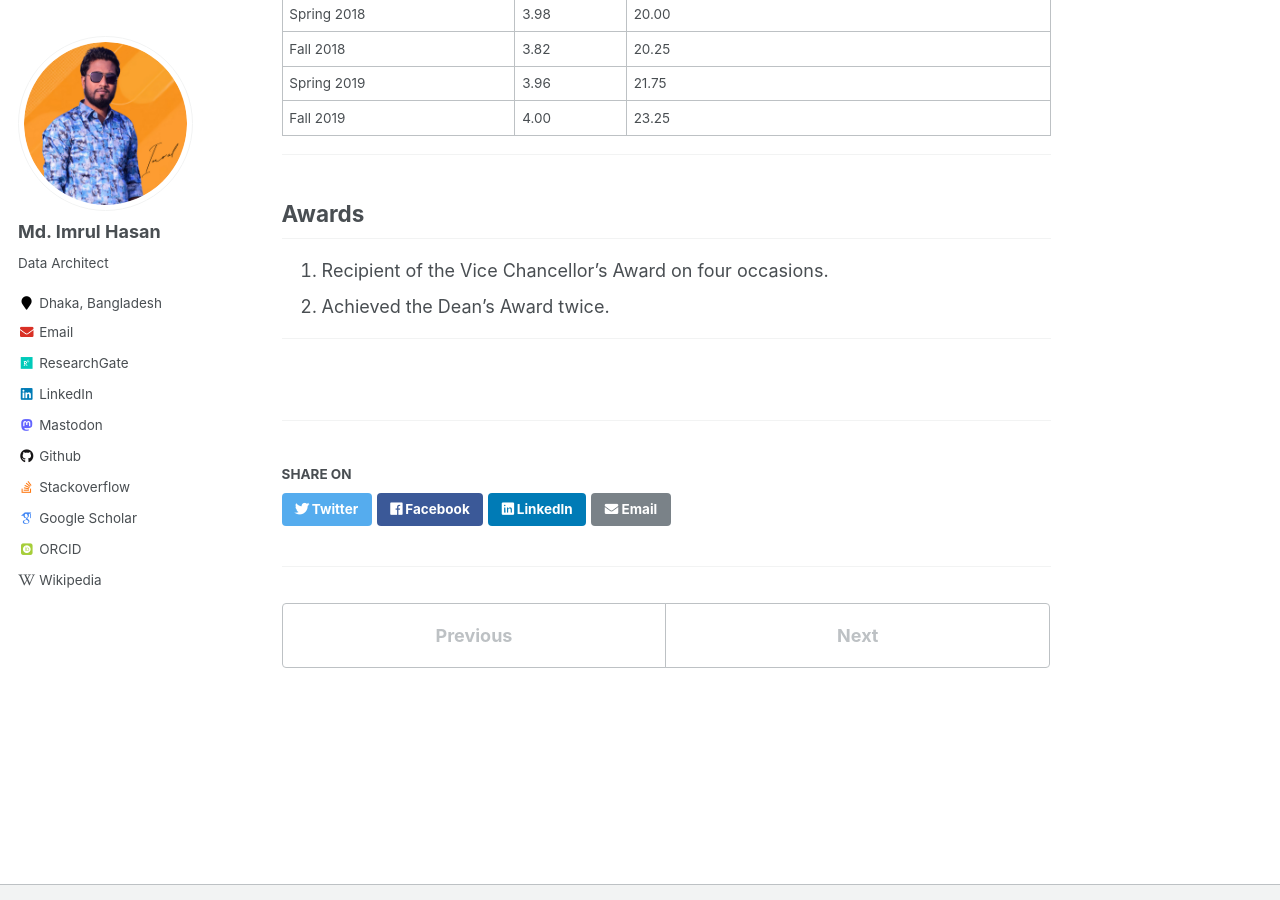
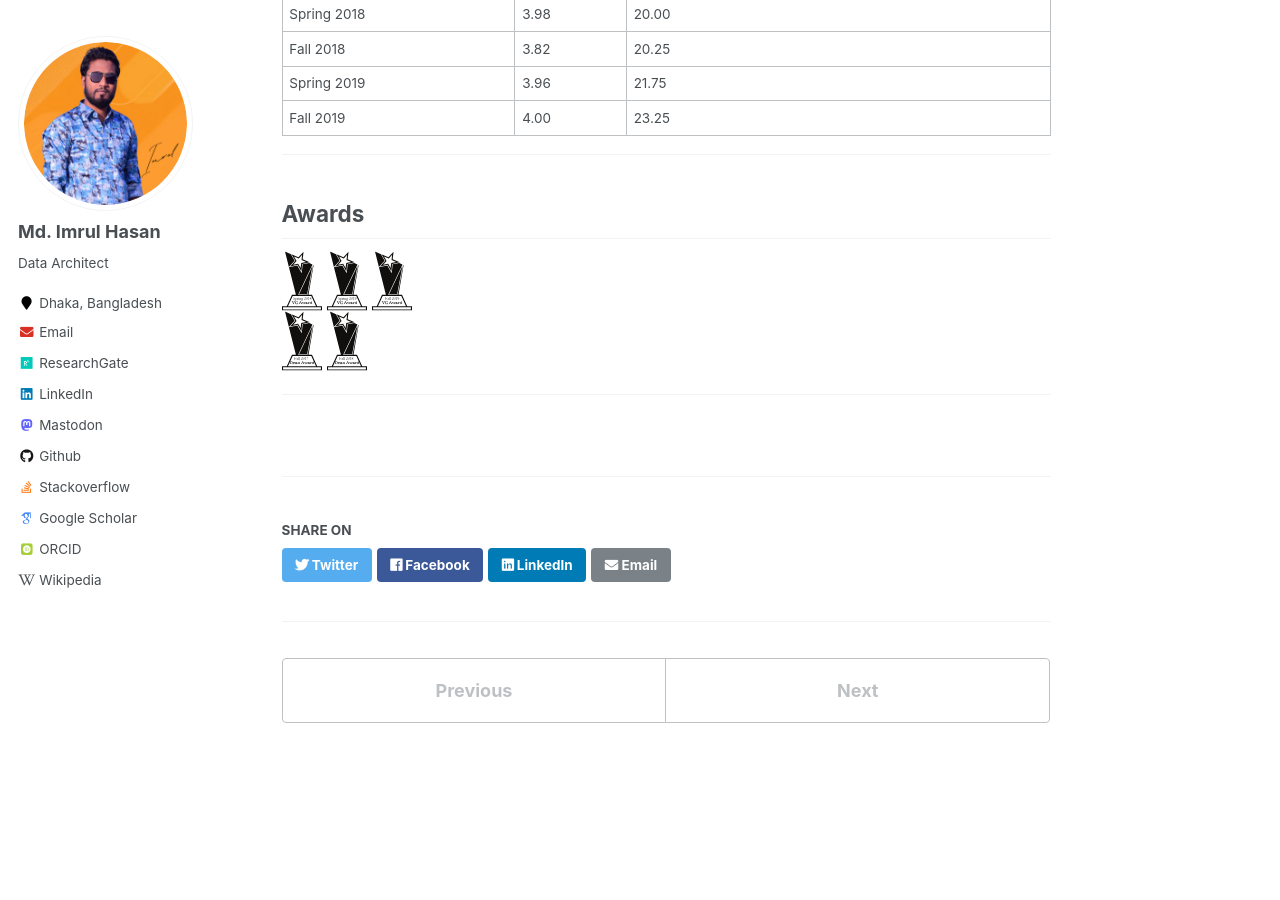
Before and after one commit to imrulhasandata/imrulhasandata, a Jekyll site: the page built from _education/2020-bsc.md, in a window 1280 px wide and 900 px high, scrolled down 784 px. Built offline with Jekyll 4.4.1, drawn with Linux system fonts in a browser that asks for light colours; some web fonts are replaced.

Commit message:
EDU awards

```diff
--- a/_education/2020-bsc.md
+++ b/_education/2020-bsc.md
@@ -38,7 +38,10 @@ Semester Wise Result
 
 Awards
 ---
-1. Recipient of the Vice Chancellor's Award on four occasions.
-2. Achieved the Dean's Award twice.
+<img src="{{ base_path }}/assets/icons/vc1.svg" alt="Spring 2018" height="20">
+<img src="{{ base_path }}/assets/icons/vc2.svg" alt="Spring 2019" height="20">
+<img src="{{ base_path }}/assets/icons/vc3.svg" alt="Fall 2019" height="20"><br />
+<img src="{{ base_path }}/assets/icons/dean1.svg" alt="Fall 2017" height="20">
+<img src="{{ base_path }}/assets/icons/dean2.svg" alt="Fall 2018" height="20">
 
 ---
```
Also changed, not shown: assets/icons/dean1.svg (added), assets/icons/dean2.svg (added), assets/icons/vc1.svg (added), assets/icons/vc2.svg (added), assets/icons/vc3.svg (added).
